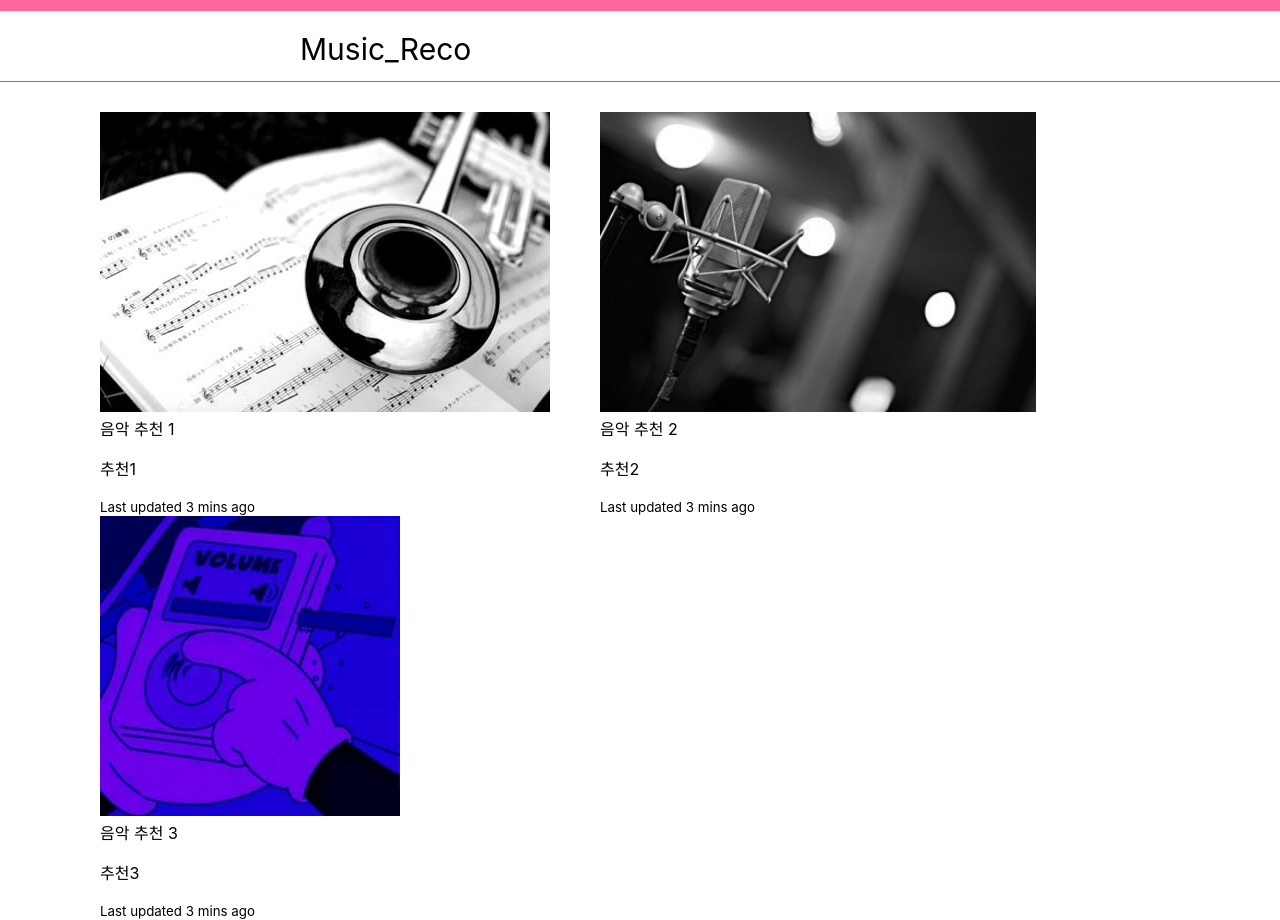
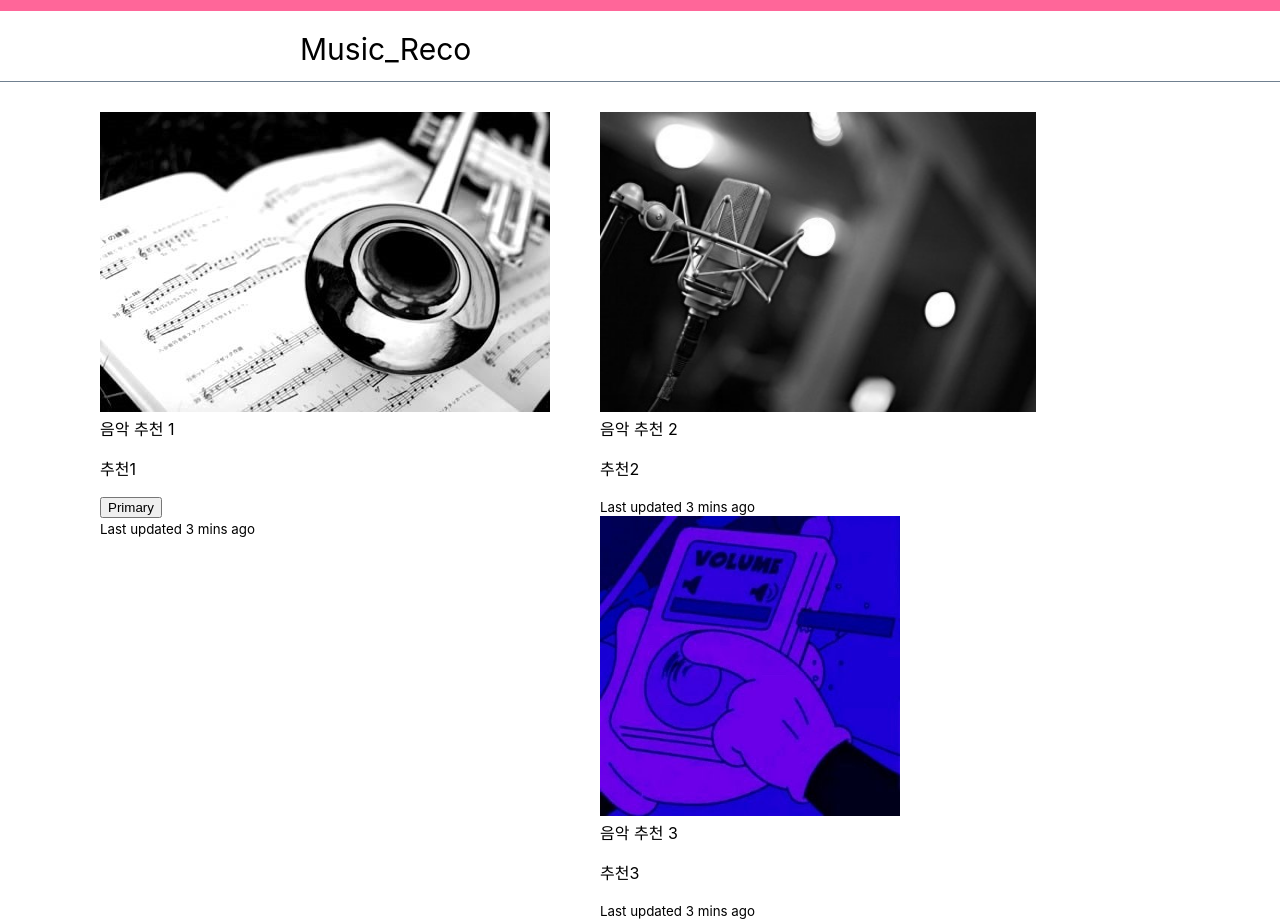
Before and after one commit to Jungsooooooo/music_site_front, a React (Create React App) app: page / in a window 1280 px wide. Built offline with nearby package versions, Linux system fonts and the light colour scheme.

Commit message:
login 및 mainView 수정

```diff
--- a/src/music/main/MainView.js
+++ b/src/music/main/MainView.js
@@ -8,6 +8,7 @@
 
 import Col from "react-bootstrap/Col";
 import Row from "react-bootstrap/Row";
+import Button from "react-bootstrap/Button";
 
 import CardGroup from "react-bootstrap/CardGroup";
 
@@ -39,6 +40,7 @@
                 <Card.Title>음악 추천 1</Card.Title>
                 <Card.Text>추천1</Card.Text>
               </Card.Body>
+              <Button variant="outline-primary">Primary</Button>
               <Card.Footer>
                 <small className="text-muted">Last updated 3 mins ago</small>
               </Card.Footer>
--- a/src/music/user/LoginView.js
+++ b/src/music/user/LoginView.js
@@ -3,10 +3,12 @@
 import axios from "axios";
 import { useDispatch } from "react-redux";
 import { sessionInfo } from "../../store/userSession";
+import { useNavigate } from "react-router-dom";
 import { Redirect } from "react-router-dom";
 
 const LoginView = () => {
   const dispatch = useDispatch();
+  const navigate = useNavigate();
 
   const login = () => {
     const input = {
@@ -20,6 +22,7 @@
       if (res.status === 200) {
         alert("나와발");
         dispatch(sessionInfo({ id: document.getElementById("putId").value }));
+        navigate("/");
       }
     });
   };
```
